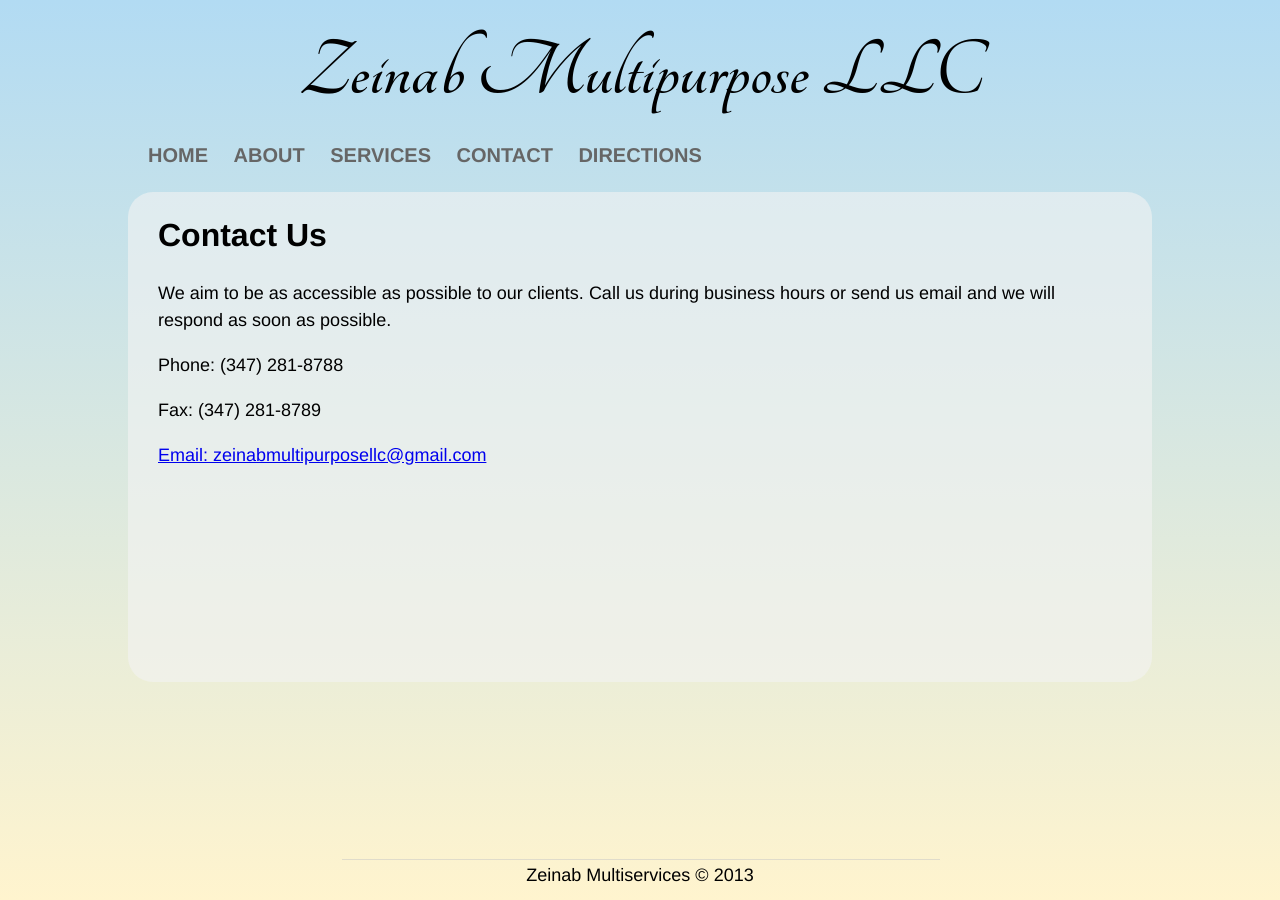
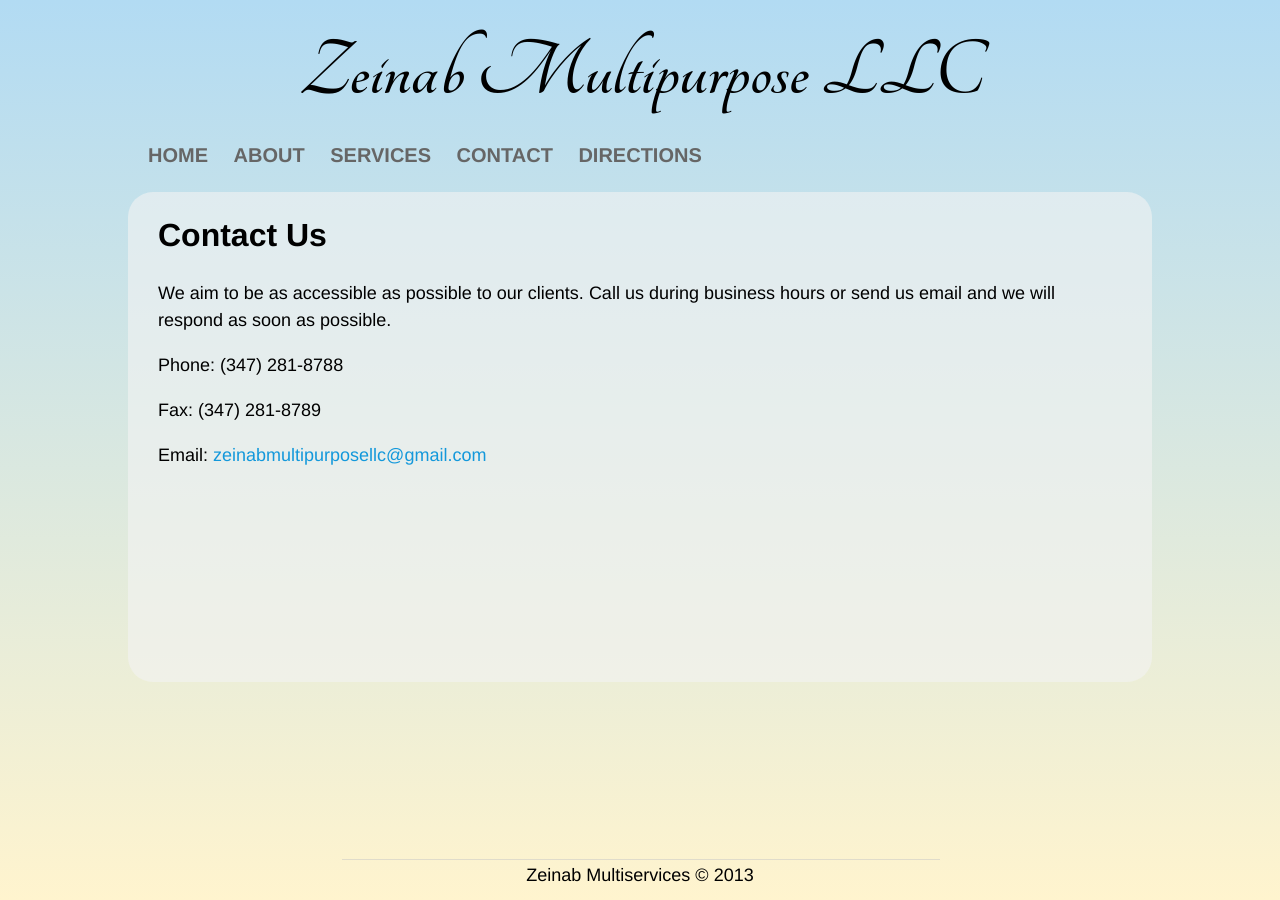
Before and after one commit to skyfaerie/zeinab, a Jekyll site: the page built from contact/index.html, in a window 1280 px wide. Built offline with Jekyll 4.4.1, drawn with Linux system fonts in a browser that asks for light colours.

Commit message:
a styling

```diff
--- a/_sass/screen.scss
+++ b/_sass/screen.scss
@@ -113,6 +113,8 @@ p {
 	padding-bottom: 1em;
 }
 
+a { text-decoration: none; color: #1398db;}
+
 footer { p { line-height: 0; }}
 /*****************************************************************************/
 /*
--- a/contact/index.html
+++ b/contact/index.html
@@ -11,4 +11,4 @@ layout: default
 
 <p>Fax: (347) 281-8789</p>
 
-<p><a href="mailto:zeinabmultipurposellc@gmail.com">Email: zeinabmultipurposellc@gmail.com</a></p>
+<p>Email: <a href="mailto:zeinabmultipurposellc@gmail.com">zeinabmultipurposellc@gmail.com</a></p>
--- a/css/screen.css
+++ b/css/screen.css
@@ -124,6 +124,12 @@ p {
 }
 
 /* line 116, ../_sass/screen.scss */
+a {
+  text-decoration: none;
+  color: #1398db;
+}
+
+/* line 118, ../_sass/screen.scss */
 footer p {
   line-height: 0;
 }
@@ -133,7 +139,7 @@ footer p {
 /* HOME
 /*
 /*****************************************************************************/
-/* line 123, ../_sass/screen.scss */
+/* line 125, ../_sass/screen.scss */
 #handshake {
   width: 50%;
   margin: 0 auto;
@@ -145,7 +151,7 @@ footer p {
 /* ABOUT
 /*
 /*****************************************************************************/
-/* line 131, ../_sass/screen.scss */
+/* line 133, ../_sass/screen.scss */
 #portrait {
   float: left;
   padding-right: 15px;
@@ -161,7 +167,7 @@ footer p {
 /* DIRECTIONS
 /*
 /*****************************************************************************/
-/* line 150, ../_sass/screen.scss */
+/* line 152, ../_sass/screen.scss */
 iframe {
   margin: 0 auto;
   display: block;
@@ -170,19 +176,19 @@ iframe {
 }
 
 @media (min-width: 200px) and (max-width: 724px) {
-  /* line 167, ../_sass/screen.scss */
+  /* line 169, ../_sass/screen.scss */
   header {
     font-size: 60px;
   }
 
-  /* line 172, ../_sass/screen.scss */
+  /* line 174, ../_sass/screen.scss */
   nav div {
     display: block;
     width: 100%;
     padding-bottom: 3px;
     text-align: center;
   }
-  /* line 180, ../_sass/screen.scss */
+  /* line 182, ../_sass/screen.scss */
   nav a:hover {
     border-bottom: none;
   }
```
